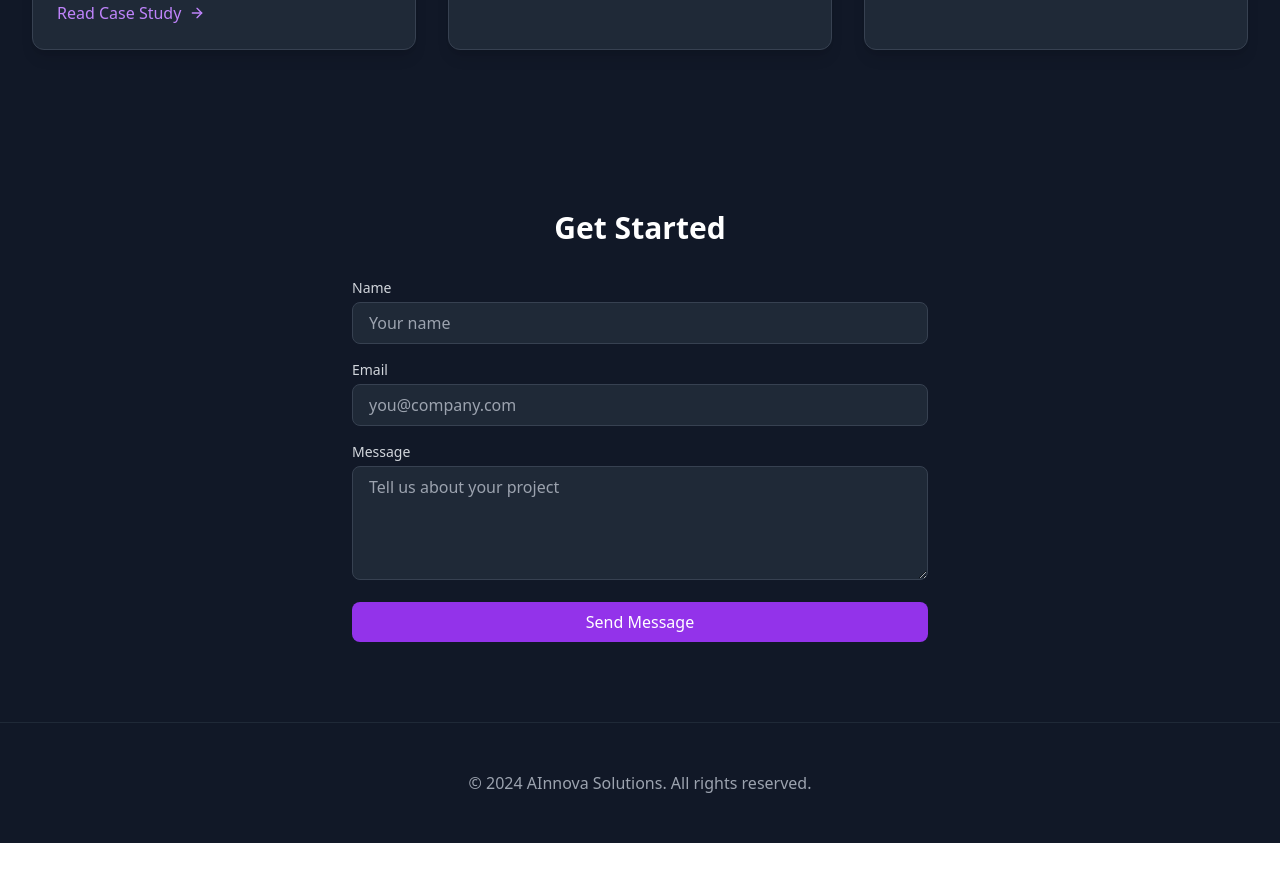
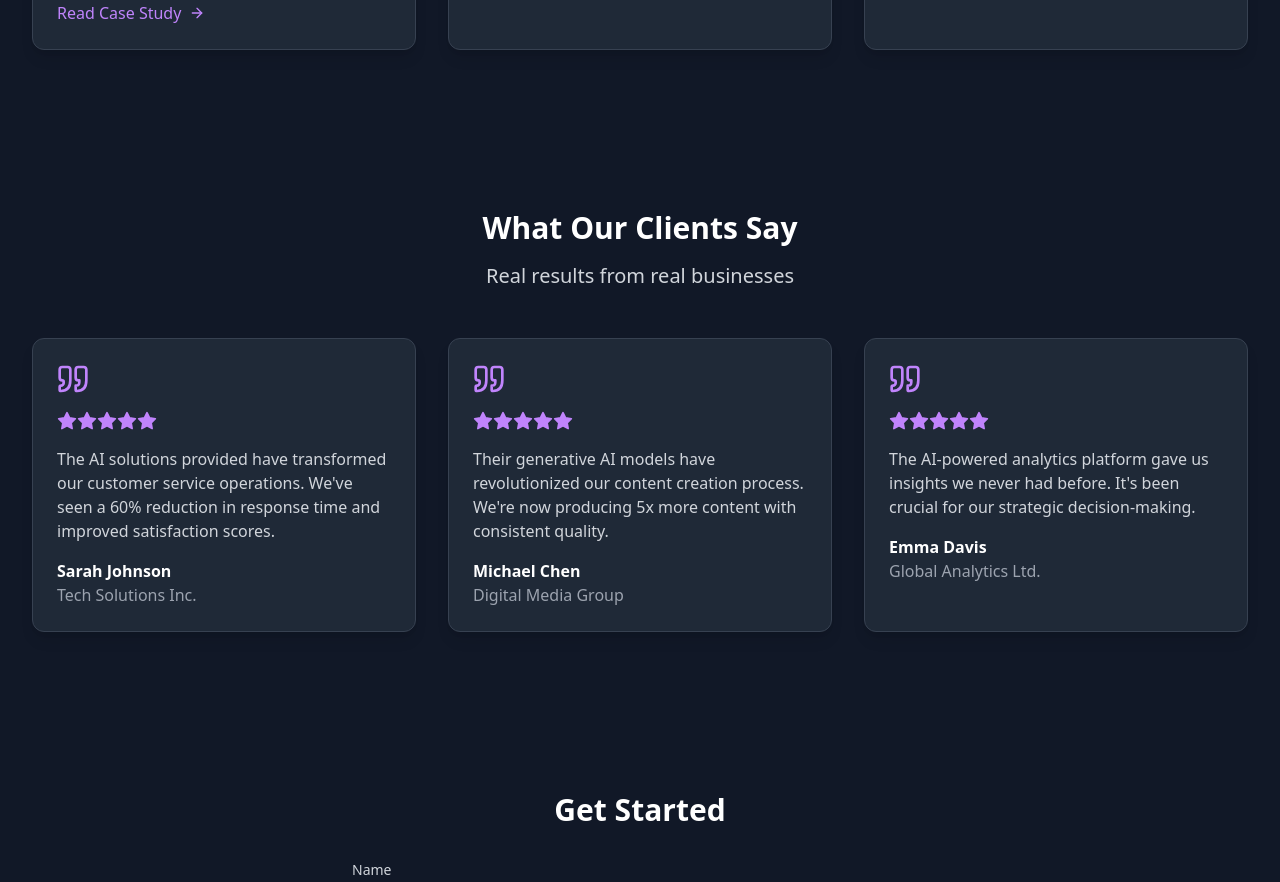
Before and after one commit to sursani/mcp-ai-test-2024, a React (Create React App) app: page / in a window 1280 px wide. Shown: the part 2040-2922 px from the top of the page. Before the commit the page ends 2883 px from the top, so only its background shows below. Built offline with nearby package versions, Linux system fonts and the light colour scheme.

Commit message:
Update App.js to include Testimonials section

```diff
--- a/src/App.js
+++ b/src/App.js
@@ -4,6 +4,7 @@ import Hero from './components/Hero';
 import Services from './components/Services';
 import Stats from './components/Stats';
 import CaseStudies from './components/CaseStudies';
+import Testimonials from './components/Testimonials';
 import Contact from './components/Contact';
 
 const App = () => {
@@ -14,6 +15,7 @@ const App = () => {
       <Services />
       <Stats />
       <CaseStudies />
+      <Testimonials />
       <Contact />
       <footer className="bg-gray-900 text-gray-400 py-12 text-center border-t border-gray-800">
         <div className="max-w-7xl mx-auto px-4 sm:px-6 lg:px-8">
```
